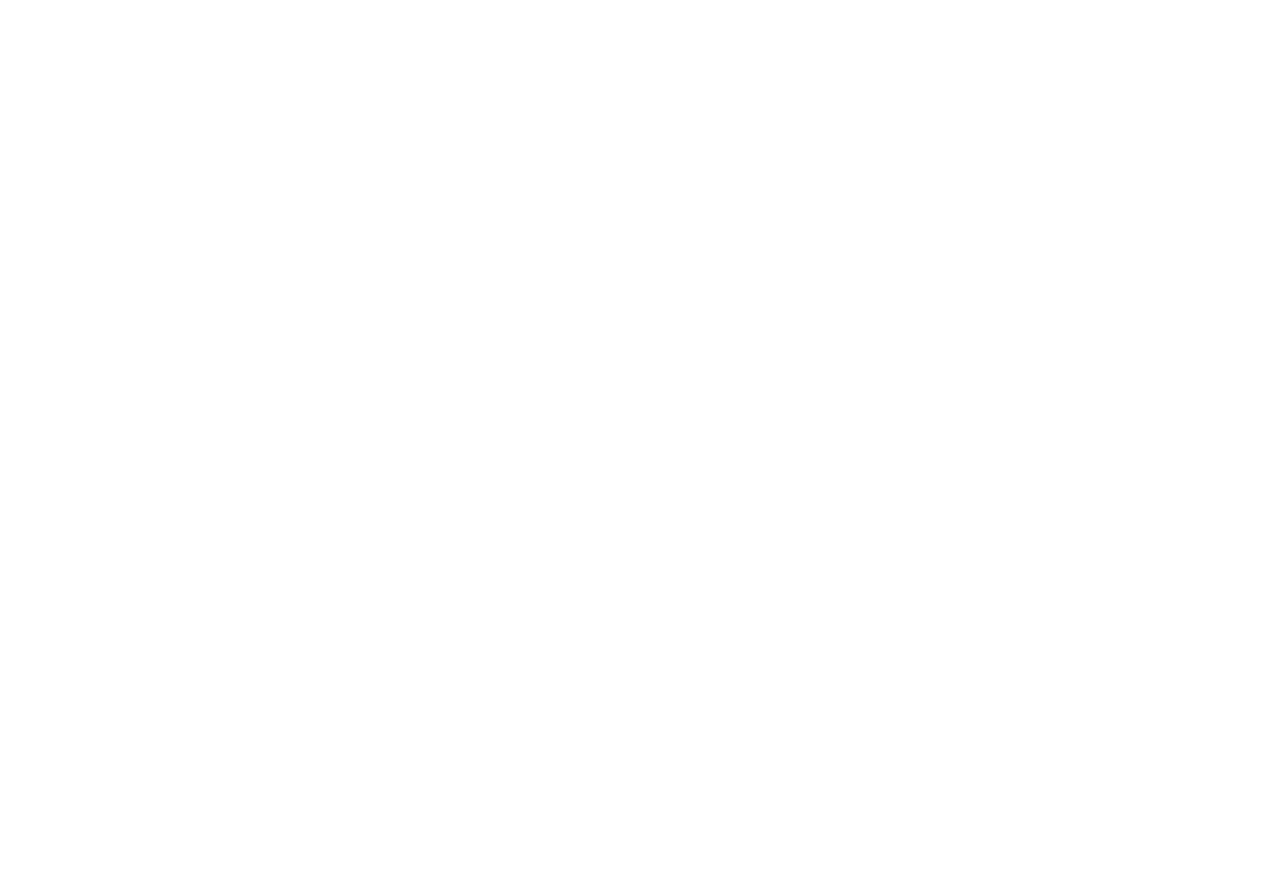
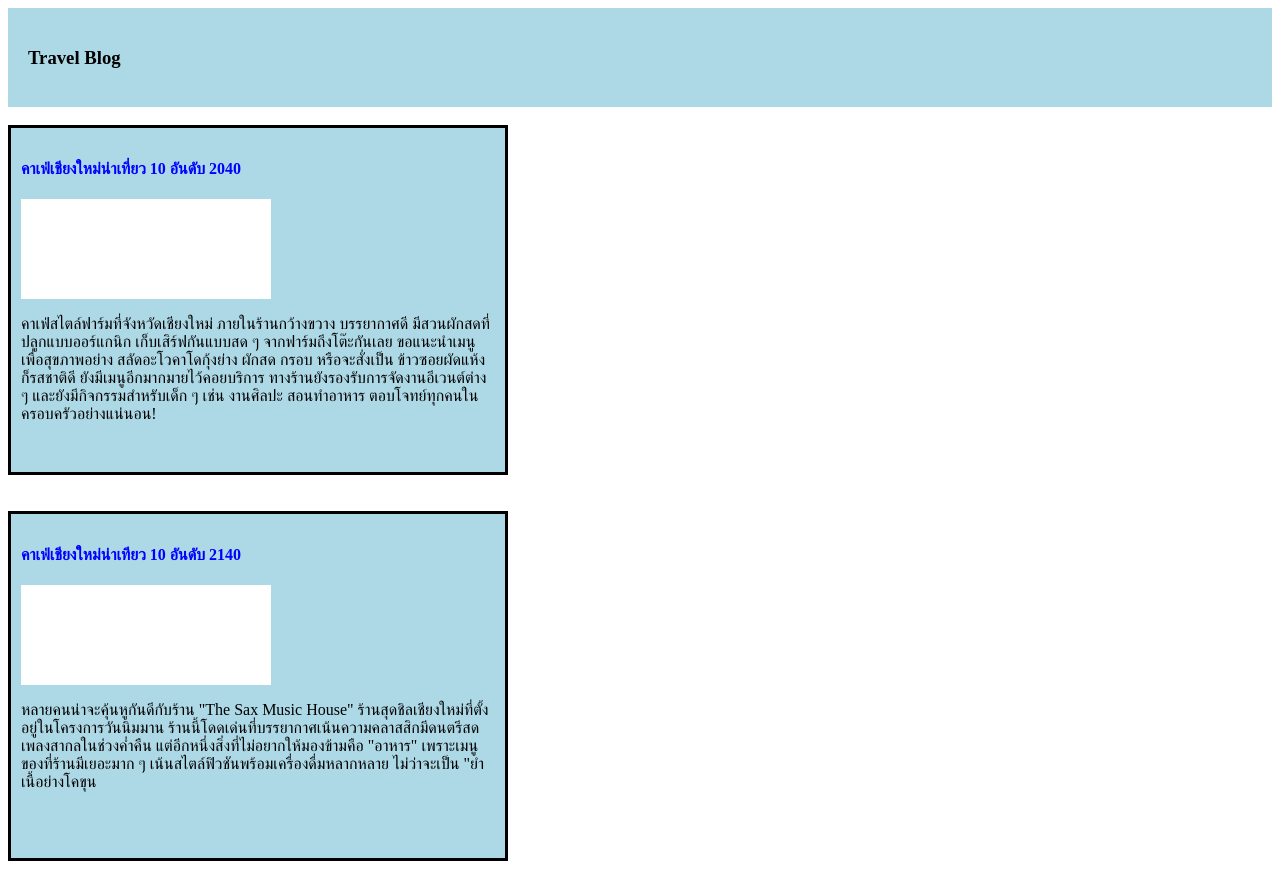
Before and after one commit to techupth/css-directions-and-box-model-fe1-group-5, a website: page ex-1/index.html in a window 1280 px wide. Before the commit the page ends 800 px from the top, so only its background shows below. Drawn offline with Linux system fonts and the light colour scheme.

Commit message:
Fixed : Exercise Directions and Box

```diff
--- a/ex-1/index.html
+++ b/ex-1/index.html
@@ -14,6 +14,23 @@
 
 <body>
   <!-- Start coding here -->
+  <div class="Travel_blog">
+    <h3>Travel Blog</h3>
+  </div>
+  <br>
+  <div class="cafe-box">
+    <h4>คาเฟ่เชียงใหม่น่าเที่ยว 10 อันดับ 2040 </h4>
+ <div class="box"></div>
+      <p>
+        คาเฟ่สไตล์ฟาร์มที่จังหวัดเชียงใหม่ ภายในร้านกว้างขวาง บรรยากาศดี มีสวนผักสดที่ปลูกแบบออร์แกนิก เก็บเสิร์ฟกันแบบสด ๆ จากฟาร์มถึงโต๊ะกันเลย ขอแนะนำเมนูเพื่อสุขภาพอย่าง สลัดอะโวคาโดกุ้งย่าง ผักสด กรอบ หรือจะสั่งเป็น ข้าวซอยผัดแห้ง ก็รสชาติดี ยังมีเมนูอีกมากมายไว้คอยบริการ ทางร้านยังรองรับการจัดงานอีเวนต์ต่าง ๆ และยังมีกิจกรรมสำหรับเด็ก ๆ เช่น งานศิลปะ สอนทำอาหาร ตอบโจทย์ทุกคนในครอบครัวอย่างแน่นอน!
+      </p>
+
+  </div>
+<br><br>
+  <div class="cafe-box">
+    <h4>คาเฟ่เชียงใหม่น่าเทียว 10 อันดับ 2140</h4>
+    <div class="box"></div>
+    <p>หลายคนน่าจะคุ้นหูกันดีกับร้าน "The Sax Music House" ร้านสุดชิลเชียงใหม่ที่ตั้งอยู่ในโครงการวันนิมมาน ร้านนี้โดดเด่นที่บรรยากาศเน้นความคลาสสิกมีดนตรีสดเพลงสากลในช่วงค่ำคืน แต่อีกหนึ่งสิ่งที่ไม่อยากให้มองข้ามคือ "อาหาร" เพราะเมนูของที่ร้านมีเยอะมาก ๆ เน้นสไตล์ฟิวชันพร้อมเครื่องดื่มหลากหลาย ไม่ว่าจะเป็น "ยำเนื้อย่างโคขุน </p>
+  </div>
 </body>
-
 </html>
--- a/ex-1/style.css
+++ b/ex-1/style.css
@@ -1 +1,29 @@
 /* Start coding here */
+.Travel_blog {
+padding:20px 20px 20px 20px;
+    background-color: lightblue;
+    border: 10px;
+
+}
+
+.cafe-box{
+    width: 500px;
+    height: 350px;
+    padding: 10px;
+    background-color:lightblue;
+    border: 3px solid black;
+}
+.box{
+    width: 250px;
+    height: 100px;
+    background-color: white;
+    border: 1px;
+}
+*{
+    box-sizing: border-box;
+}
+
+h4{
+    color: blue;
+
+}
--- a/ex-2/style.css
+++ b/ex-2/style.css
@@ -1 +1,25 @@
 /* Start coding here */
+
+section {
+    border: 16px solid gray;
+    background-color: black;
+    padding: 30px;
+    width: 1100px;
+}
+div {
+    width: 1000px;
+    height: 600px;
+    padding: 30px;
+  background-color: khaki;
+    border: 32px solid crimson;
+
+}
+
+*{
+
+   box-sizing: border-box;
+}
+p{
+    font-size: 72px;
+    text-align: center;
+}
```
Also changed, not shown: ex-2/index.html (+6 -1 lines).
